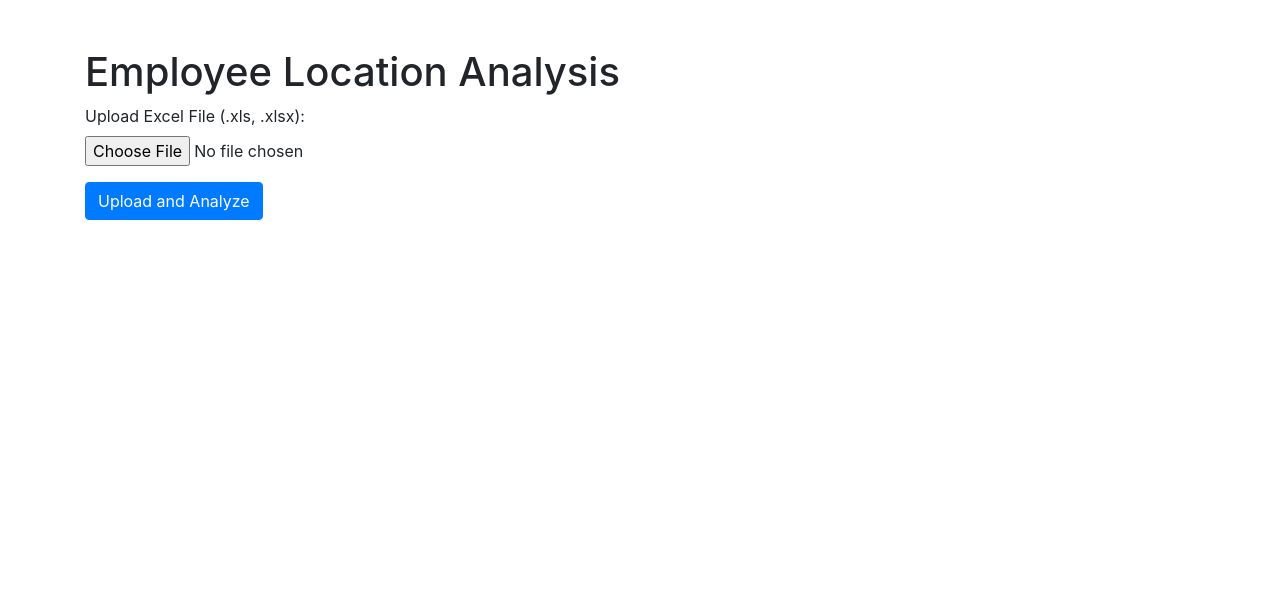
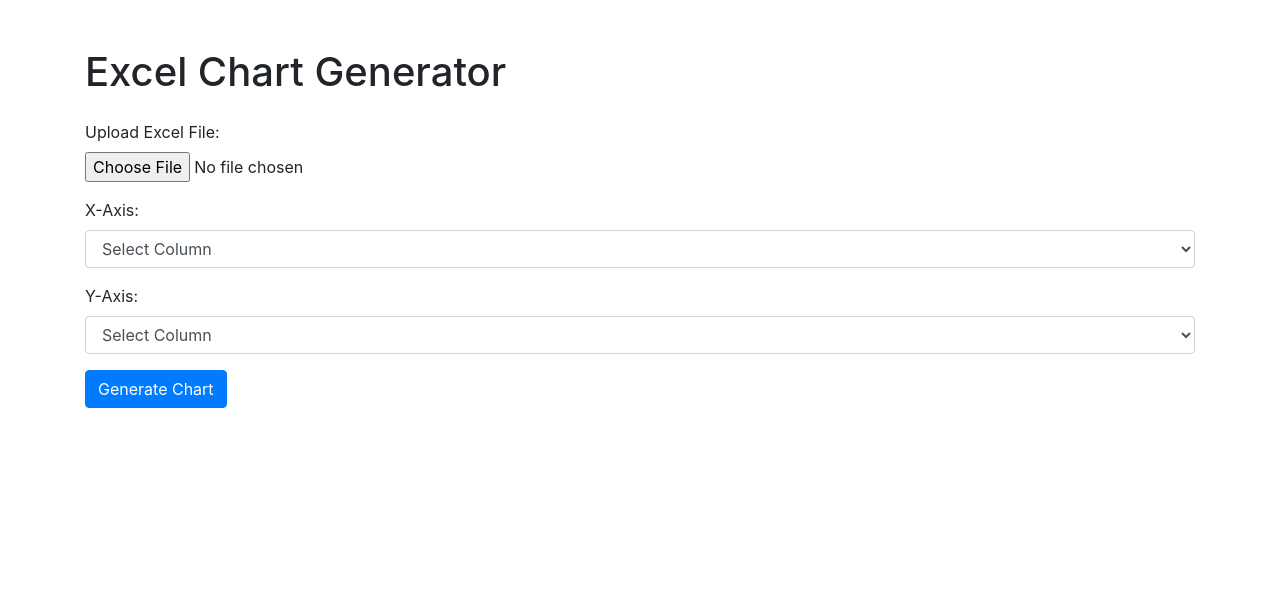
Before and after one commit to nasaraiahp/CrewAI, a Flask app: page / in a window 1280 px wide. Shown: the top 611 px of the page. Run offline with Flask 3, Linux system fonts and the light colour scheme; a map, chart or similar area stays blank; some libraries are stand-ins or nearby versions.

Commit message:
Add auto-generated HTML template

```diff
--- a/templates/index.html
+++ b/templates/index.html
@@ -3,29 +3,95 @@
 <head>
     <meta charset="UTF-8">
     <meta name="viewport" content="width=device-width, initial-scale=1.0">
-    <title>Employee Location Analysis</title>
+    <title>Excel Chart Generator</title>
     <link rel="stylesheet" href="https://stackpath.bootstrapcdn.com/bootstrap/4.5.2/css/bootstrap.min.css">
+    <script src="https://cdn.jsdelivr.net/npm/chart.js"></script>
 </head>
 <body>
-    <div class="container mt-5">
-        <h1>Employee Location Analysis</h1>
-        <form method="POST" enctype="multipart/form-data">
+    <div class="container">
+        <h1 class="mt-5">Excel Chart Generator</h1>
+
+        <form method="POST" enctype="multipart/form-data" class="mt-4">
             <div class="form-group">
-                <label for="file">Upload Excel File (.xls, .xlsx):</label>
-                <input type="file" class="form-control-file" name="file" id="file" accept=".xls, .xlsx">
+                <label for="file">Upload Excel File:</label>
+                <input type="file" class="form-control-file" id="file" name="file" accept=".xls, .xlsx">
             </div>
-            <button type="submit" class="btn btn-primary">Upload and Analyze</button>
+
+
+            <div class="form-group">
+                <label for="x_axis">X-Axis:</label>
+                <select class="form-control" id="x_axis" name="x_axis">
+                    <option value="">Select Column</option> {% for col in column_names %}
+                    <option value="{{ col }}">{{ col }}</option> {% endfor %}
+
+                </select>
+            </div>
+            <div class="form-group">
+                <label for="y_axis">Y-Axis:</label>
+                <select class="form-control" id="y_axis" name="y_axis">
+                    <option value="">Select Column</option>
+                    {% for col in column_names %}
+                    <option value="{{ col }}">{{ col }}</option>
+                    {% endfor %}
+                </select>
+            </div>
+
+
+
+
+            <button type="submit" class="btn btn-primary">Generate Chart</button>
         </form>
 
-        {% if error %}
-        <div class="alert alert-danger mt-3">{{ error }}</div>
+        {% if error_message %}
+        <div class="alert alert-danger mt-3" role="alert">
+            {{ error_message }}
+        </div>
         {% endif %}
 
-        {% if graph %}
         <div class="mt-5">
-            {{ graph | safe }}
+            <canvas id="myChart"></canvas>
         </div>
-        {% endif %}
     </div>
+
+    <script>
+        var chartData = {{ chart_data | safe }};
+                console.log(chartData)
+
+
+        if (chartData && chartData.labels && chartData.data) {
+
+             var chartType = chartData.chart_type || 'bar' // get chart type or use default
+
+            var ctx = document.getElementById('myChart').getContext('2d');
+            var myChart = new Chart(ctx, {
+                type: chartType,
+                data: {
+                    labels: chartData.labels,
+                    datasets: [{
+                        label: chartData.labels[0], // Customize the label
+                        data: chartData.data,
+                        backgroundColor: 'rgba(54, 162, 235, 0.2)',
+                        borderColor: 'rgba(54, 162, 235, 1)',
+                        borderWidth: 1
+                    }]
+                },
+                options: {
+                    scales: {
+                        y: {
+                            beginAtZero: true
+                        }
+                    }
+                }
+            });
+        } else if (chartData && chartData.error) {
+            alert(chartData.error);
+        }
+
+
+    </script>
+
+    <script src="https://code.jquery.com/jquery-3.5.1.slim.min.js"></script>
+    <script src="https://cdn.jsdelivr.net/npm/popper.js@1.16.0/dist/umd/popper.min.js"></script>
+    <script src="https://stackpath.bootstrapcdn.com/bootstrap/4.5.2/js/bootstrap.min.js"></script>
 </body>
 </html>
```
